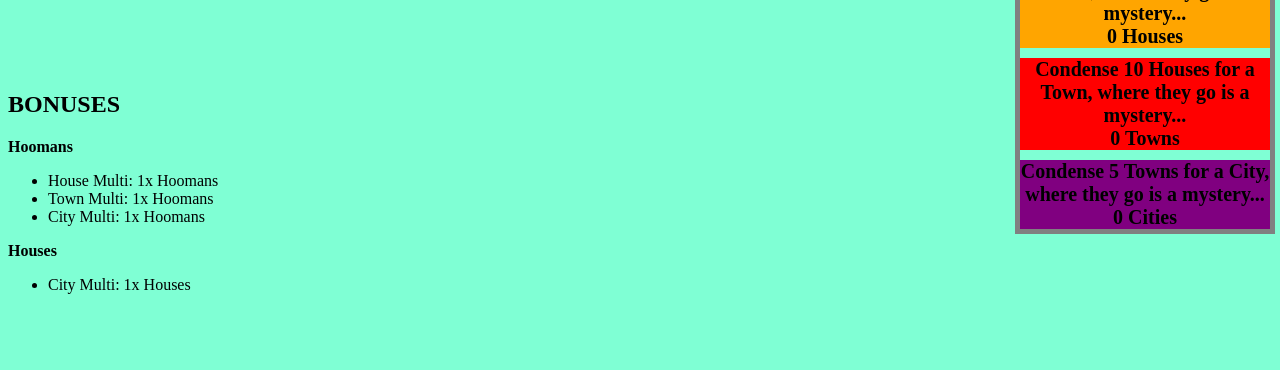
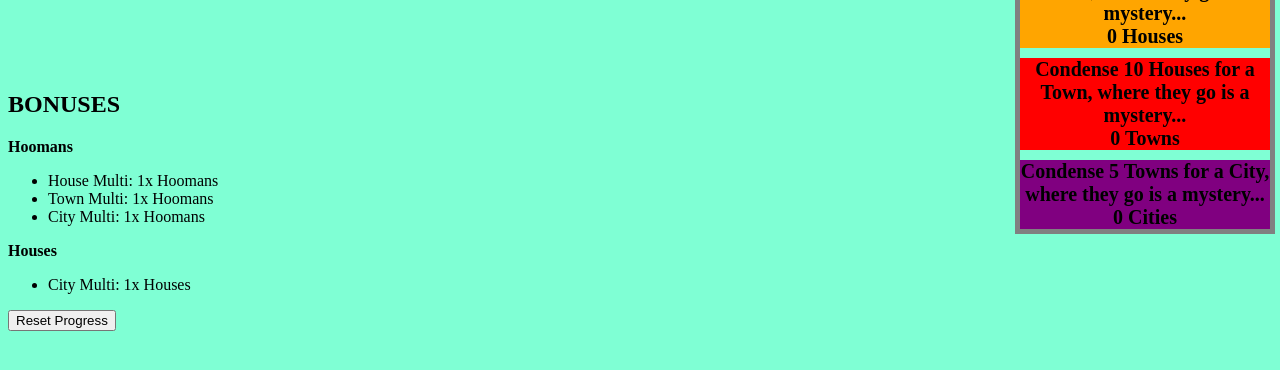
Before and after one commit to King-B3H/A-Normal-Game, a plain HTML site: page Why.html in a window 1280 px wide. Shown: the part 110-480 px from the top of the page. Drawn offline with Linux system fonts and the light colour scheme.

Commit message:
Update Why.html

```diff
--- a/Why.html
+++ b/Why.html
@@ -35,6 +35,7 @@
 
             </div>
         </div>
+        <button onclick="resetGame()">Reset Progress</button>
     </body>
 
 </html>
```
